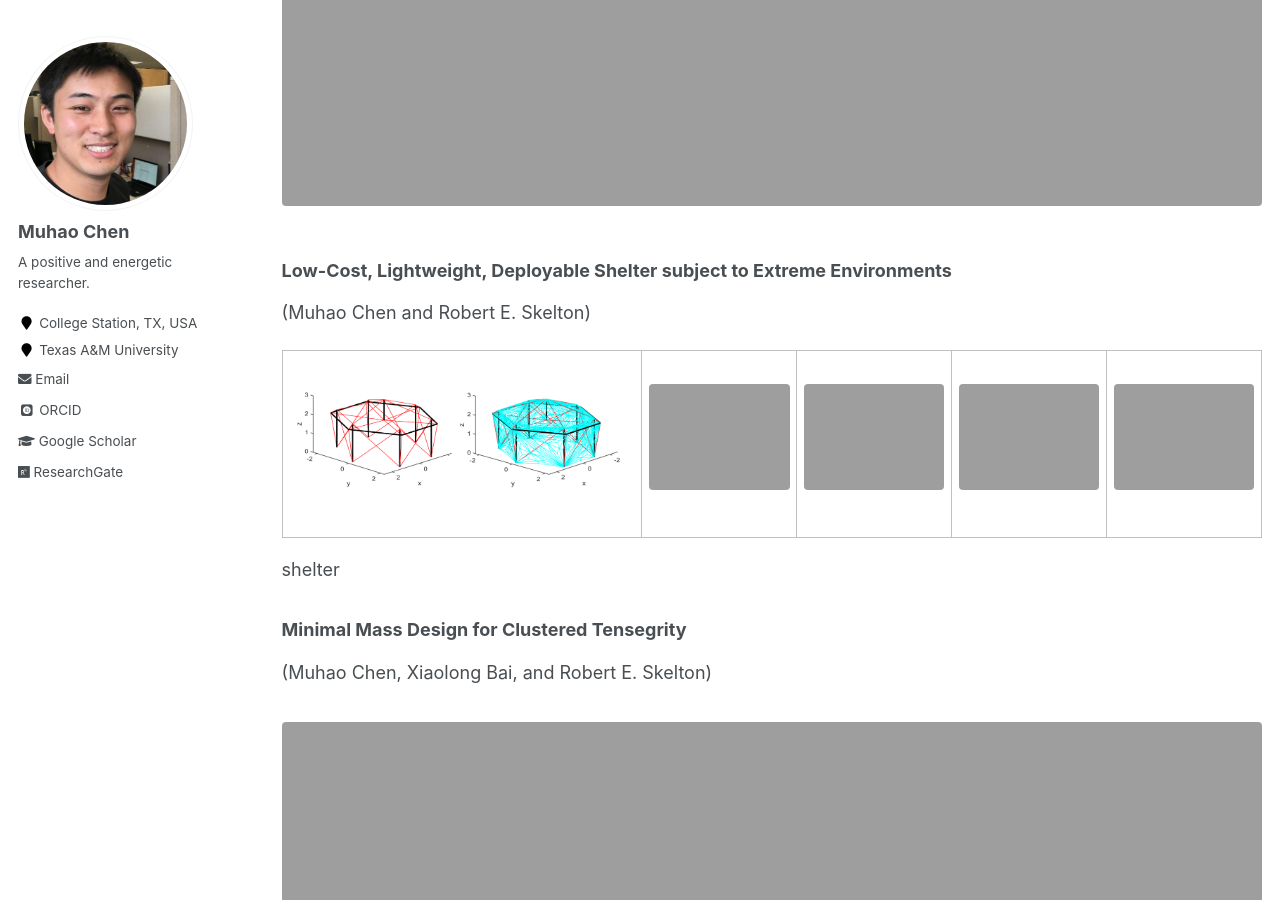
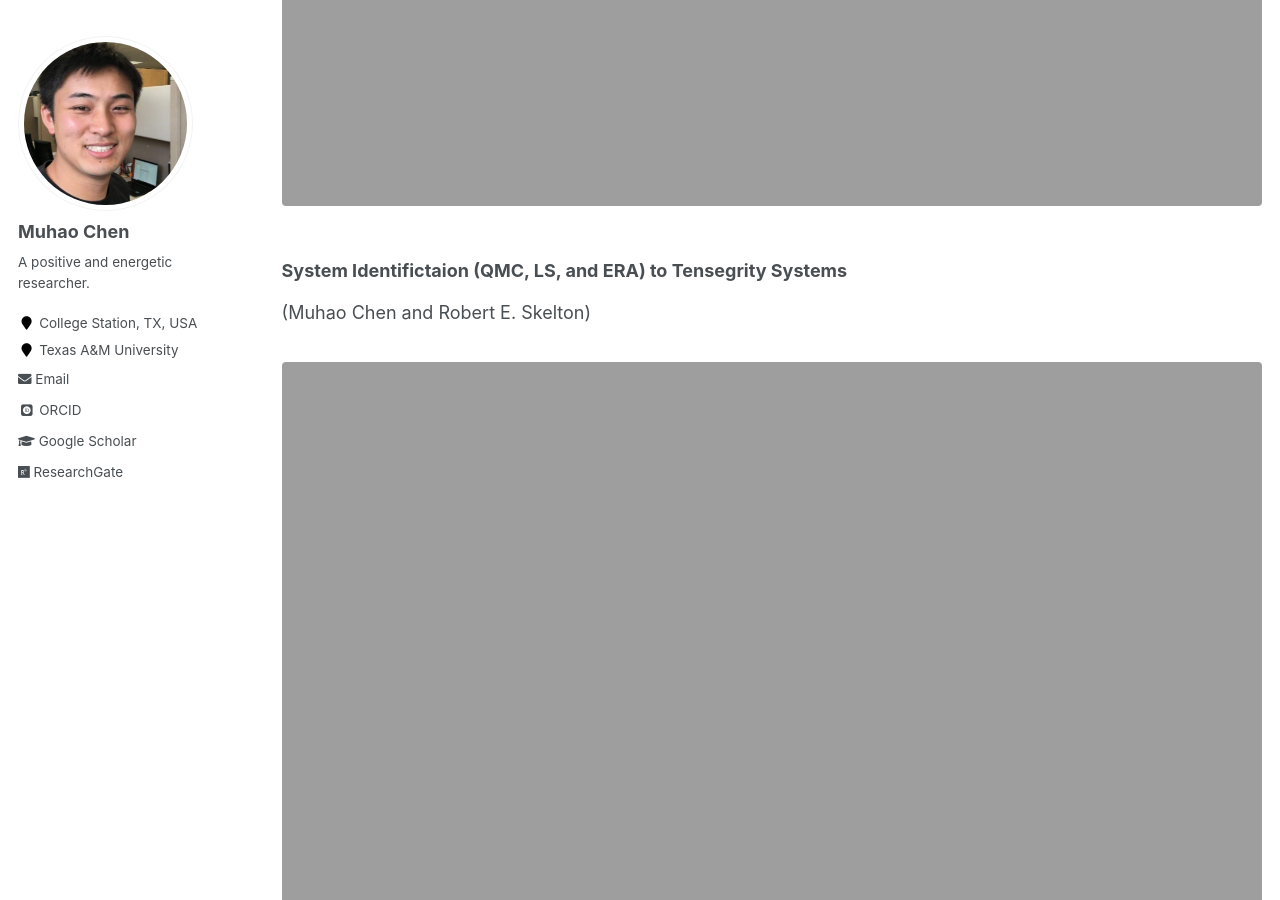
Before and after one commit to Muhao-Chen/muhao-chen.github.io, a Jekyll site: the page built from _pages/research.md, in a window 1280 px wide and 900 px high, scrolled down 7042 px. Built offline with Jekyll 4.4.1, drawn with Linux system fonts in a browser that asks for light colours; some web fonts are replaced.

Commit message:
Update research.md

```diff
--- a/_pages/research.md
+++ b/_pages/research.md
@@ -167,6 +167,9 @@ All my research mainly focuses on three topics: 1) Integrating Structure and Con
 (Muhao Chen and Robert E. Skelton)
 <figure><img src="{{ site.url }}/images/rffi/system_id.png" width="800"/></figure> -->
 
+
+
+
 ### Lunar-Polar Propellant Mining Outpost (LPMO): Affordable Exploration and Industrialization
 (Joel Sercel, Craig Peterson, Anthony Longman, Muhao Chen, Manoranjan Majji, and Robert E. Skelton)
 
@@ -183,6 +186,14 @@ All my research mainly focuses on three topics: 1) Integrating Structure and Con
 <!-- (with Drs. Shuo Ma and Robert E. Skelton) -->
 (Shuo Ma, Muhao Chen, and Robert E. Skelton)
 <figure><img src="{{ site.url }}/images/rffi/Tenseg_Roof.png" width="800"/></figure>
+
+
+### System Identifictaion (QMC, LS, and ERA) to Tensegrity Systems
+<!-- (with Drs. Yuling Shen and Robert E. Skelton) -->
+(Muhao Chen and Robert E. Skelton)
+
+<figure><img src="{{ site.url }}/images/rffi/system_id.png" width="800"/></figure>
+
 
 
 ### Low-Cost, Lightweight, Deployable Shelter subject to Extreme Environments
```
